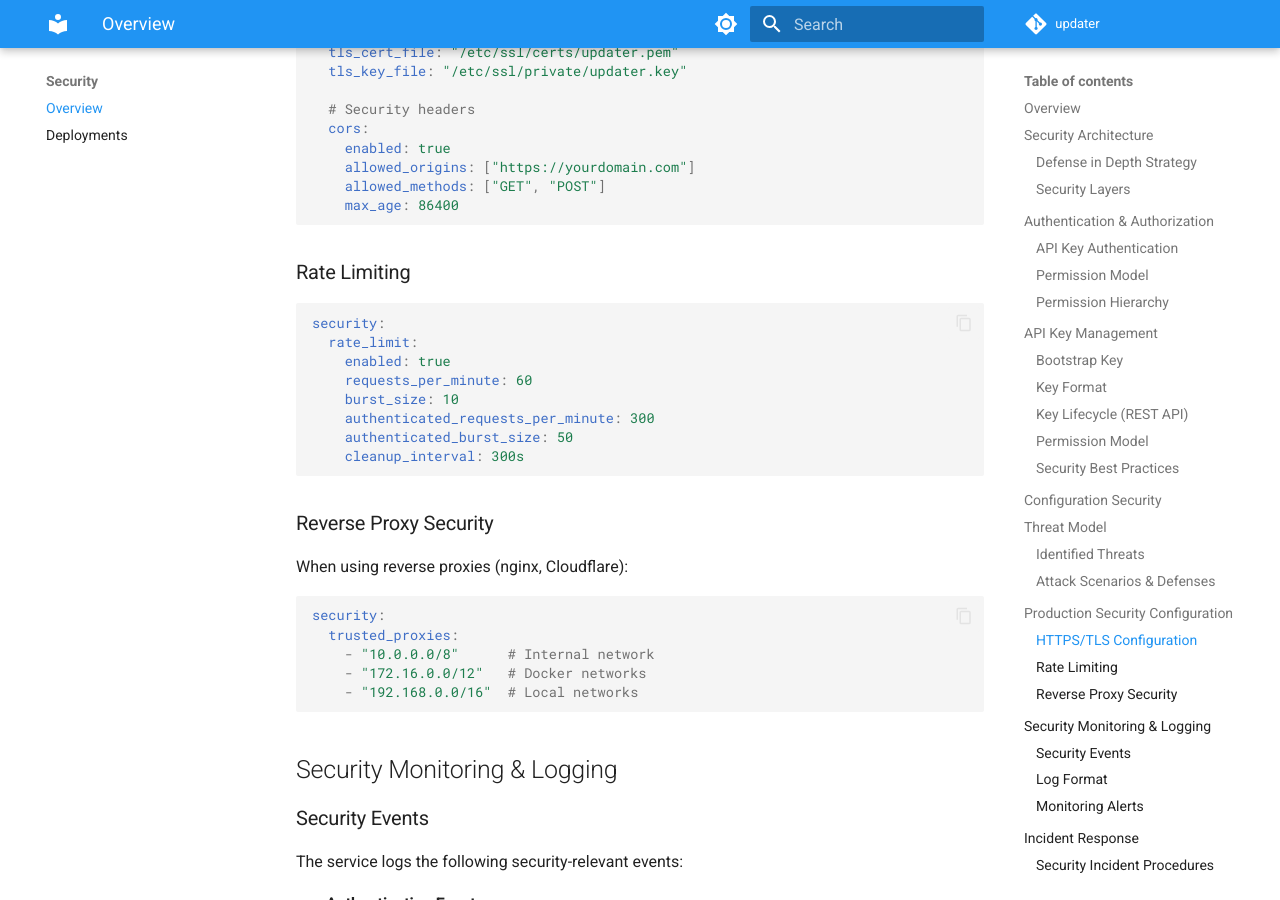
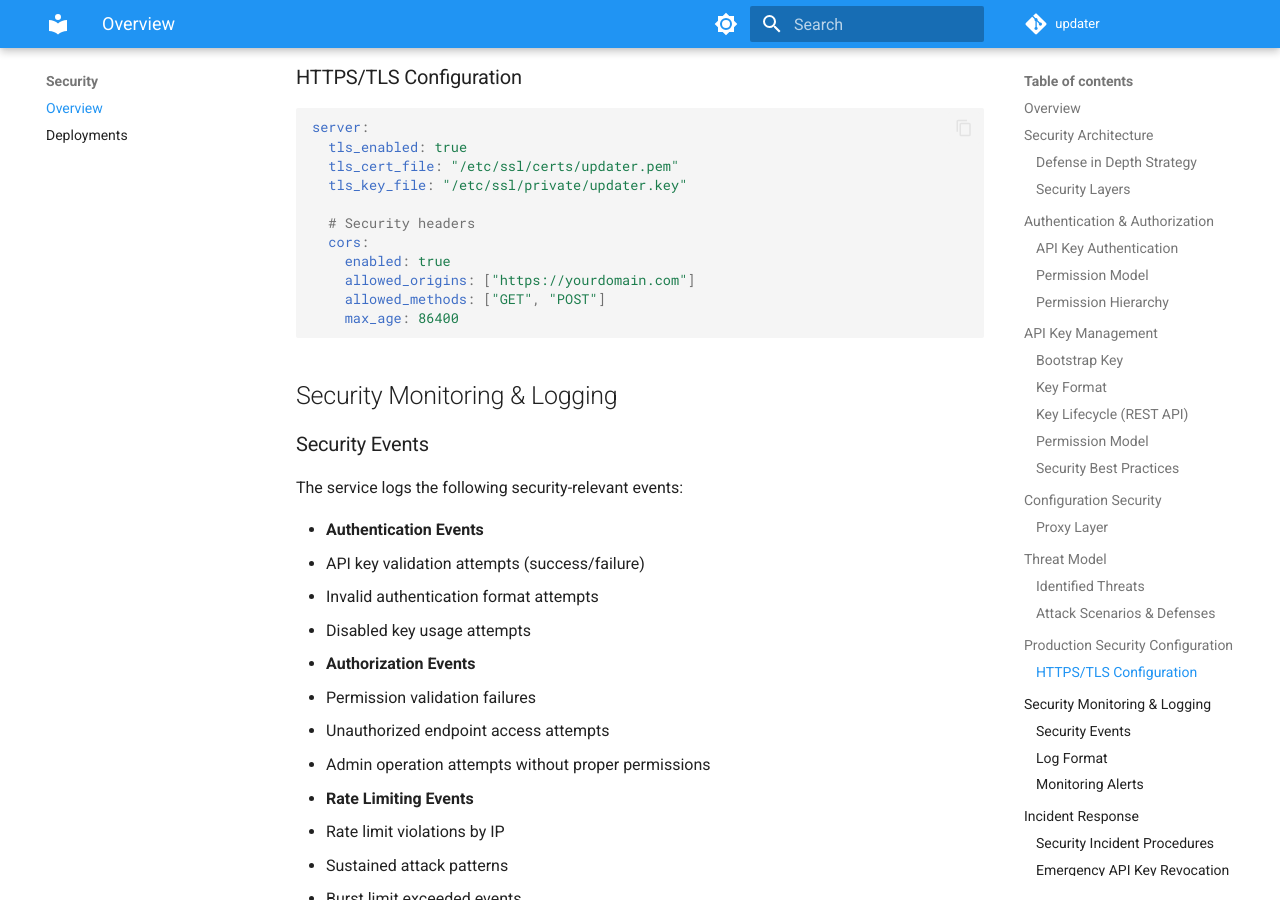
Before and after one commit to griffinskudder/updater, an MkDocs documentation site: the page built from docs/SECURITY.md, in a window 1280 px wide and 900 px high, scrolled down 5965 px. Built offline with MkDocs 1.6.1 and Material for MkDocs 9.7.7, drawn with Linux system fonts in a browser that asks for light colours; comment, search, counter and statistics services are not loaded; the version menu is left out; some of the changed text lies outside the part shown.

Commit message:
docs: add reverse-proxy guide, remove CORS and rate-limit config docs
Co-Authored-By: Claude Sonnet 4.5 <noreply@anthropic.com>

````diff
--- a/docs/SECURITY.md
+++ b/docs/SECURITY.md
@@ -145,6 +145,11 @@ Permissions are cumulative: `admin` includes `write`, `write` includes `read`.
 
 ## Configuration Security
 
+### Proxy Layer
+
+Rate limiting, CORS, and TLS are enforced by the reverse proxy in front of the service.
+See [Reverse Proxy](reverse-proxy.md) for nginx and Traefik configuration examples.
+
 ## Threat Model
 
 ### Identified Threats
@@ -203,31 +208,6 @@ server:
     allowed_origins: ["https://yourdomain.com"]
     allowed_methods: ["GET", "POST"]
     max_age: 86400
-```
-
-### Rate Limiting
-
-```yaml
-security:
-  rate_limit:
-    enabled: true
-    requests_per_minute: 60
-    burst_size: 10
-    authenticated_requests_per_minute: 300
-    authenticated_burst_size: 50
-    cleanup_interval: 300s
-```
-
-### Reverse Proxy Security
-
-When using reverse proxies (nginx, Cloudflare):
-
-```yaml
-security:
-  trusted_proxies:
-    - "10.0.0.0/8"      # Internal network
-    - "172.16.0.0/12"   # Docker networks
-    - "192.168.0.0/16"  # Local networks
 ```
 
 ## Security Monitoring & Logging
--- a/mkdocs.yml
+++ b/mkdocs.yml
@@ -49,6 +49,7 @@ nav:
   - Rate Limiting: rate-limiting.md
   - Logging: logging.md
   - Storage: storage.md
+  - Reverse Proxy: reverse-proxy.md
   - Observability: observability.md
   - Makefile: makefile.md
   - Models:
````
Also changed, not shown: docs/ARCHITECTURE.md (+5 -54 lines), docs/reverse-proxy.md (added, +49 -0 lines).
